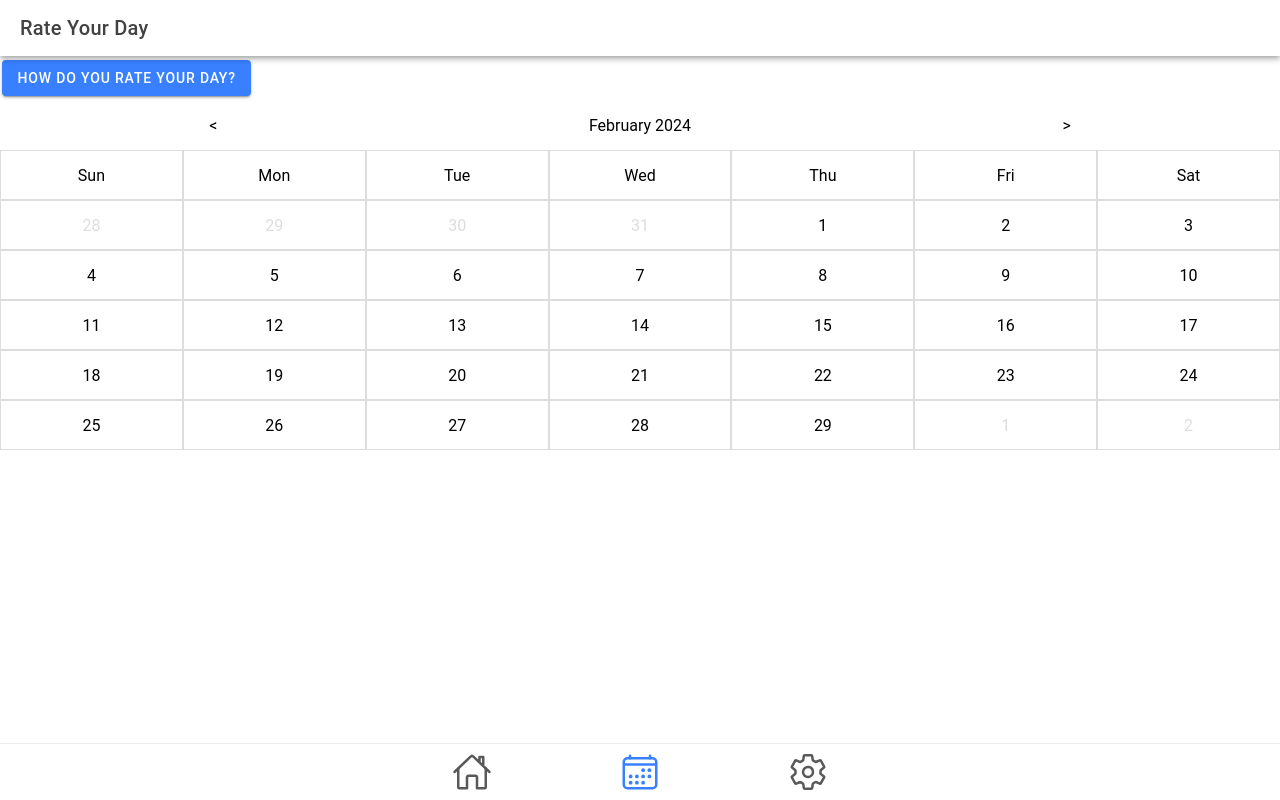
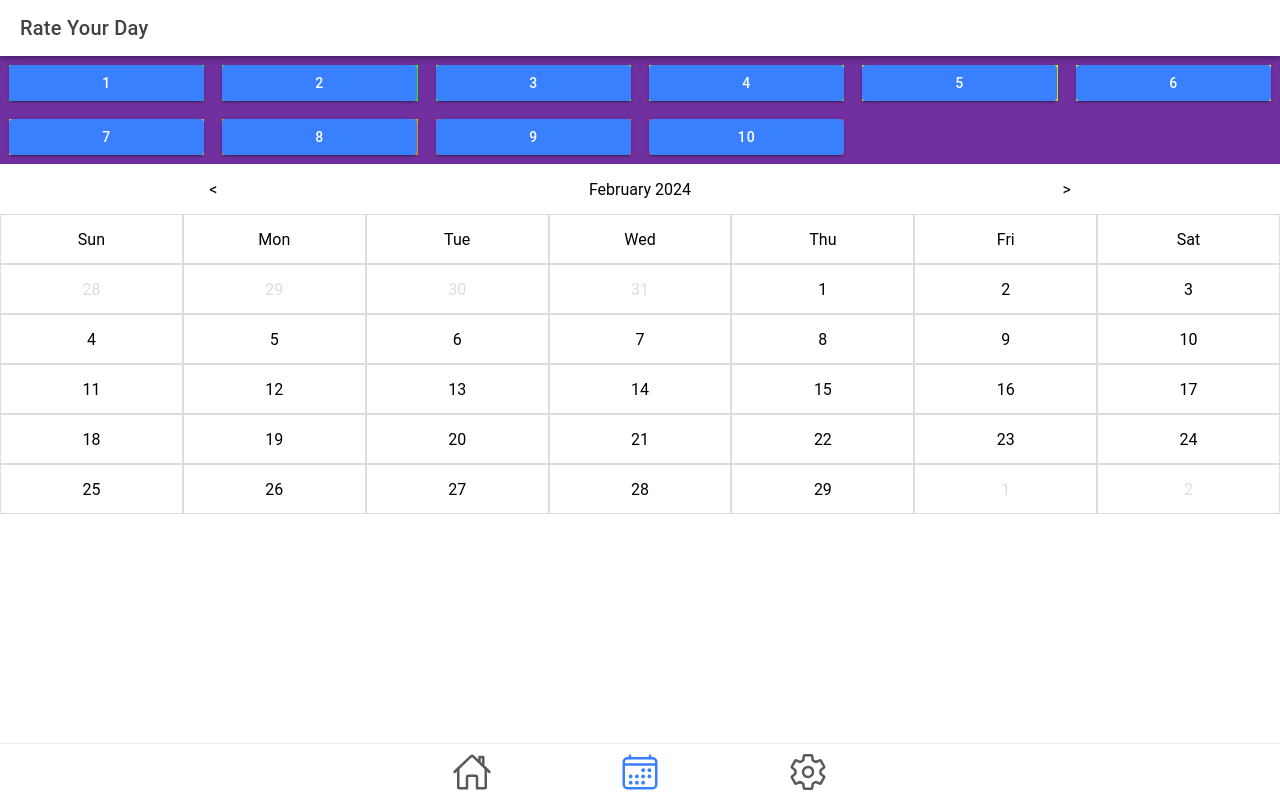
Before and after one commit to Healthy-Habits-project/healthyWatch, a React (Vite) app: page /tab2 in a window 1280 px wide. Both pictures are taken after a click on the element "10". Built offline with nearby package versions, Linux system fonts and the light colour scheme.

Commit message:
Calendar Day Selector

```diff
--- a/src/components/CustomCalendar.css
+++ b/src/components/CustomCalendar.css
@@ -26,3 +26,9 @@
   color: #ddd; /* Style for days not in the current month */
   pointer-events: none;
 }
+.rate-day-prompt {
+  text-align: center;
+  padding: 20px;
+  font-size: 18px;
+  color: #666; /* Example color; adjust as needed */
+}
--- a/src/components/CustomCalendar.tsx
+++ b/src/components/CustomCalendar.tsx
@@ -10,13 +10,14 @@ import {
   subMonths,
   addMonths,
 } from 'date-fns';
-import './CustomCalendar.css'; // Ensure this CSS file is correctly referenced
+import './CustomCalendar.css';
 
 interface CustomCalendarProps {
   dayRatings: { [key: string]: number };
+  onDaySelect: (date: string) => void;
 }
 
-const CustomCalendar: React.FC<CustomCalendarProps> = ({ dayRatings }) => {
+const CustomCalendar: React.FC<CustomCalendarProps> = ({ dayRatings, onDaySelect }) => {
   const [currentMonth, setCurrentMonth] = useState(new Date());
 
   const getColorForRating = (rating: number): string => {
@@ -53,7 +54,7 @@ const CustomCalendar: React.FC<CustomCalendarProps> = ({ dayRatings }) => {
   };
 
   const renderDaysOfWeekHeader = () => {
-    const dateFormat = 'EEE'; // 3-letter abbreviation of day names
+    const dateFormat = 'EEE';
     const days = [];
     let startDate = startOfWeek(currentMonth);
 
@@ -75,7 +76,6 @@ const CustomCalendar: React.FC<CustomCalendarProps> = ({ dayRatings }) => {
     const endDate = endOfWeek(monthEnd);
 
     const rows = [];
-
     let days = [];
     let day = startDate;
 
@@ -89,14 +89,14 @@ const CustomCalendar: React.FC<CustomCalendarProps> = ({ dayRatings }) => {
           borderColor: dayRating === 10 ? 'gold' : '#ddd',
           borderWidth: dayRating === 10 ? '2px' : '1px',
           borderStyle: 'solid',
+          cursor: 'pointer', // Indicate the day can be clicked
         };
         days.push(
           <div
-            className={`column cell ${
-              !isSameMonth(day, monthStart) ? 'disabled' : ''
-            }`}
+            className={`column cell ${!isSameMonth(day, monthStart) ? 'disabled' : ''}`}
             key={day.toString()}
             style={cellStyle}
+            onClick={() => onDaySelect(formattedDay)}
           >
             {format(day, "d")}
           </div>
--- a/src/pages/Tab2.tsx
+++ b/src/pages/Tab2.tsx
@@ -6,8 +6,8 @@ import { format } from 'date-fns';
 const Tab2: React.FC = () => {
   const [dayRatings, setDayRatings] = useState<{ [key: string]: number }>({});
   const [showRatings, setShowRatings] = useState<boolean>(false);
+  const [selectedDate, setSelectedDate] = useState<string>(format(new Date(), "yyyy-MM-dd")); // New state for selected date
 
-  // Load ratings from Local Storage on initial render
   useEffect(() => {
     const storedRatings = localStorage.getItem('dayRatings');
     if (storedRatings) {
@@ -15,44 +15,43 @@ const Tab2: React.FC = () => {
     }
   }, []);
 
-  // Update Local Storage whenever dayRatings change
   useEffect(() => {
     localStorage.setItem('dayRatings', JSON.stringify(dayRatings));
   }, [dayRatings]);
 
   const handleRateDay = (rating: number) => {
-    const today = format(new Date(), "yyyy-MM-dd");
     setDayRatings(prevRatings => ({
       ...prevRatings,
-      [today]: rating
+      [selectedDate]: rating
     }));
     setShowRatings(false);
   };
 
-  const renderRatingButtons = () => {
-    return (
+  const renderRatingButtons = () => (
     <IonGrid>
       <IonRow>
-          {Array.from({ length: 5 }, (_, i) => 1 + i).map(number => (
-            <IonCol key={number}>
-              <IonButton expand="block" onClick={() => handleRateDay(number)}>
+        {Array.from({ length: 10 }, (_, i) => 1 + i).map(number => {
+          const ratingColor = `hsl(${120 - (number - 1) * 12}, 100%, 50%)`; // Color gradient from red to green
+          return (
+            <IonCol size="6" sizeSm="4" sizeMd="2" key={number}>
+              <IonButton
+                expand="block"
+                style={{
+                  margin: '4px',
+                  backgroundColor: ratingColor,
+                  color: 'white',
+                  '--hover-opacity': 0.9, // Using Ionic variable for hover effect
+                }}
+                onClick={() => handleRateDay(number)}
+              >
                 {number}
               </IonButton>
             </IonCol>
-          ))}
-        </IonRow>
-        <IonRow>
-          {Array.from({ length: 5 }, (_, i) => 6 + i).map(number => (
-            <IonCol key={number}>
-              <IonButton expand="block" onClick={() => handleRateDay(number)}>
-                {number}
-              </IonButton>
-            </IonCol>
-          ))}
+          );
+        })}
       </IonRow>
     </IonGrid>
   );
-  };
 
 
   return (
@@ -63,9 +62,20 @@ const Tab2: React.FC = () => {
         </IonToolbar>
       </IonHeader>
       <IonContent fullscreen>
-        <IonButton onClick={() => setShowRatings(!showRatings)}>How do you rate your day?</IonButton>
+    {/* Conditionally render the prompt based on showRatings state */}
+    {!showRatings && (
+      <div style={{ textAlign: 'center', padding: '20px', fontSize: '18px' }}>
+        Click a day on the calendar to rate your day.
+      </div>
+    )}
     {showRatings && renderRatingButtons()}
-        <CustomCalendar dayRatings={dayRatings} />
+    <CustomCalendar
+      dayRatings={dayRatings}
+      onDaySelect={(date: string) => {
+        setSelectedDate(date);
+        setShowRatings(true);
+      }}
+    />
   </IonContent>
     </IonPage>
   );
```
Lines whose indentation alone changed are shown as unchanged.
